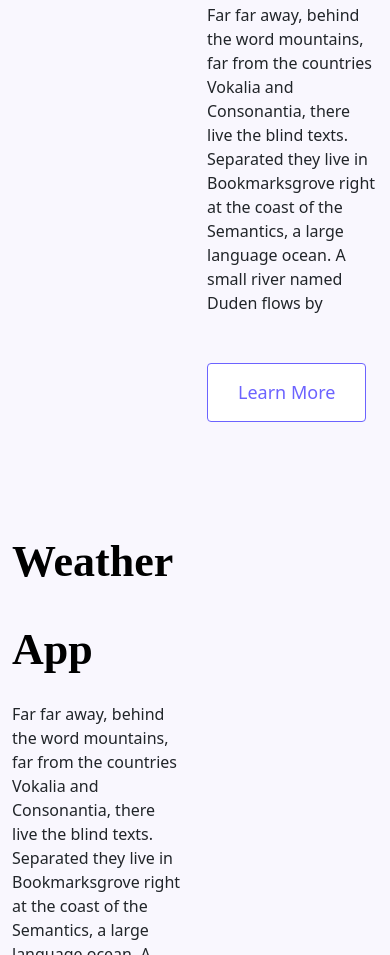
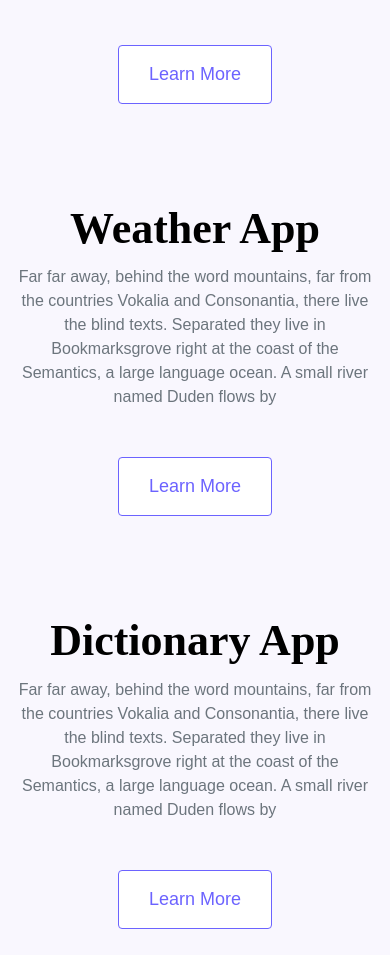
Before and after one commit to Lebohang2/Portfolio-Project, a plain HTML site: page index.html in a window 390 px wide. Shown: the part 1045-2000 px from the top of the page. Drawn offline with nearby package versions, Linux system fonts and the light colour scheme.

Commit message:
Refactor index.html and styles.css for improved layout, styling, and responsiveness

```diff
--- a/index.html
+++ b/index.html
@@ -26,17 +26,17 @@
      <a href="#" class="button mb-5" target="_blank">Contact Me</a>
   </div>
   <div class="paragraph text-center mt-5 mb-5">
-    <p class="Features">Featured Project which my best
+    <p >Featured Project which my best
       </br>
       projects be choice to show</p>
   </div>
 
   <div class="container">
     <div class="row mb-5">
-      <div class="col-6">
+      <div class="col-md-6">
         <img src="images/yogurt.png" alt="Yogurt Project" class="img-fluid" />
       </div>
-      <div class="col-6">
+      <div class="col-md-6">
         <h1 class="mt-5">Yogurt Project</h1>
         <p class="mb-5">Far far away, behind the word mountains, far from the countries Vokalia and Consonantia, there live the blind texts. Separated they live in Bookmarksgrove right at the coast of the Semantics, a large language ocean. A small river named Duden flows by</p>
         <a href="#" class="links mb-5" target="_blank">Learn More</a>
@@ -45,21 +45,21 @@
 
 
     <div class="row mt-5">
-      <div class="col-6 ">
+      <div class="col-md-6 ">
         <h1>Weather App</h1>
         <p class="mb-5">Far far away, behind the word mountains, far from the countries Vokalia and Consonantia, there live the blind texts. Separated they live in Bookmarksgrove right at the coast of the Semantics, a large language ocean. A small river named Duden flows by</p>
          <a href="#" class="links mb-5" target="_blank">Learn More</a>
       </div>
-      <div class="col-6">
+      <div class="col-md-6">
         <img src="images/weather.png" alt="Weather App" class="img-fluid" />
       </div>
     </div>
 
        <div class="row mt-5 mb-5">
-      <div class="col-6">
+      <div class="col-md-6">
         <img src="images/dictionary.png" alt="Dictionary App" class="img-fluid" />
       </div>
-      <div class="col-6">
+      <div class="col-md-6">
         <h1>Dictionary App</h1>
         <p class="mb-5">Far far away, behind the word mountains, far from the countries Vokalia and Consonantia, there live the blind texts. Separated they live in Bookmarksgrove right at the coast of the Semantics, a large language ocean. A small river named Duden flows by</p>
         <a href="#" class="links mb-5" target="_blank">Learn More</a>
--- a/src/styles.css
+++ b/src/styles.css
@@ -73,27 +73,29 @@ h2{
     cursor: pointer;
 }
 .p{
- font-weight: normal;
+ font-weight: 400;
  font-size: 16px;
  line-height: 30px;
  color: #212529;
 }
-container{
+.container{
     color:#6C757D ;
+    font-family: 'Poppins',sans-serif;
+    font-weight: 400;
 }
-@media (max-width:768px){
+@media (max-width:600px){
     img{
         display: none;
     }
     h1{
         font-size: 44px;
-        line-height: 2;
+        line-height: 1.3;
     }
-    .Features{
+    .links{
         margin: 0 auto;
+        display: inline-block;
     }
-    container{
-        display: flex;
-        justify-content: center;
+    .container{
+        text-align: center;
     }
 }
```
